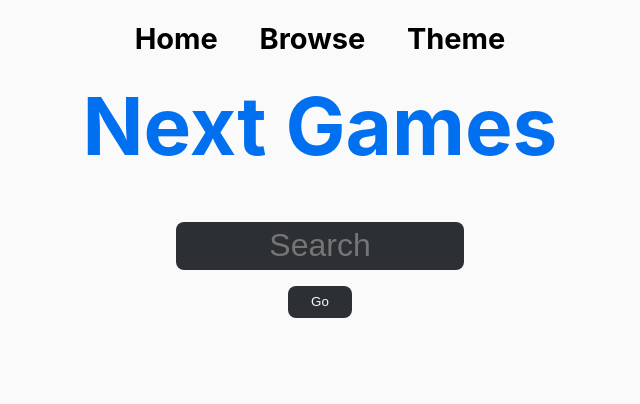
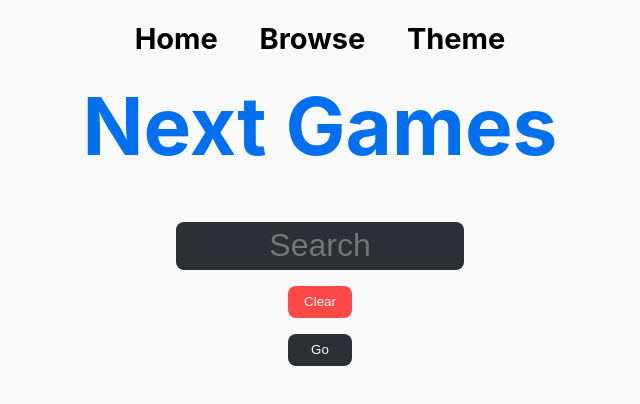
Before and after one commit to ShaumikRahman/next-games, a Next.js app: page / in a window 1280 px wide. Shown: the top 404 px of the page, without its empty margins (320-960 px from the left). Built offline with nearby package versions, Linux system fonts and the light colour scheme.

Commit message:
buttons to components

```diff
--- /dev/null
+++ b/components/DoubleButtons.js
@@ -0,0 +1,14 @@
+import styles from '../styles/DoubleButtons.module.scss'
+
+export default function DoubleButtons() {
+  return (
+    <>
+      <div className={styles.clearBox}>
+        <input type="reset" value="Clear" className={styles.clear} />
+      </div>
+      <div className={styles.submitBox}>
+        <input type="submit" value="Go" className={styles.submit} />
+      </div>
+    </>
+  );
+}
--- a/pages/index.js
+++ b/pages/index.js
@@ -1,6 +1,7 @@
 import styles from "../styles/Home.module.scss";
 import { useEffect, useState, useRef } from "react";
 import Game from "../components/Game";
+import DoubleButtons from "../components/DoubleButtons"
 import { useRouter } from "next/router";
 
 export default function Home() {
@@ -64,7 +65,7 @@ export default function Home() {
       <h1 className="title">Next Games</h1>
       <form className={styles.form} onSubmit={(e) => process(e)}>
         <input type="text" className={styles.query} placeholder="Search" />
-        <input type="submit" value="Go" className={styles.submit} />
+        <DoubleButtons />
       </form>
       <div className={styles.games}>
         {games.length > 0 &&
--- a/styles/Browse.module.scss
+++ b/styles/Browse.module.scss
@@ -84,18 +84,3 @@
 // .label:hover {
 //   color: #0070f0;
 // }
-
-.submitBox {
-  z-index: 9999;
-}
-
-.submit {
-  width: 4rem;
-  height: 2rem;
-  background-color: #2c2f33;
-  outline: none;
-  border: none;
-  color: #fafafa;
-  border-radius: 0.5rem;
-  cursor: pointer;
-}
--- /dev/null
+++ b/styles/DoubleButtons.module.scss
@@ -0,0 +1,29 @@
+.clearBox {
+    z-index: 9999;
+  }
+
+  .clear {
+    width: 4rem;
+    height: 2rem;
+    background-color: #ff4848;
+    outline: none;
+    border: none;
+    color: #fafafa;
+    border-radius: 0.5rem;
+    cursor: pointer;
+  }
+
+  .submitBox {
+    z-index: 9999;
+  }
+
+  .submit {
+    width: 4rem;
+    height: 2rem;
+    background-color: #2c2f33;
+    outline: none;
+    border: none;
+    color: #fafafa;
+    border-radius: 0.5rem;
+    cursor: pointer;
+  }
```
Also changed, not shown: pages/browse.js (+3 -4 lines).
